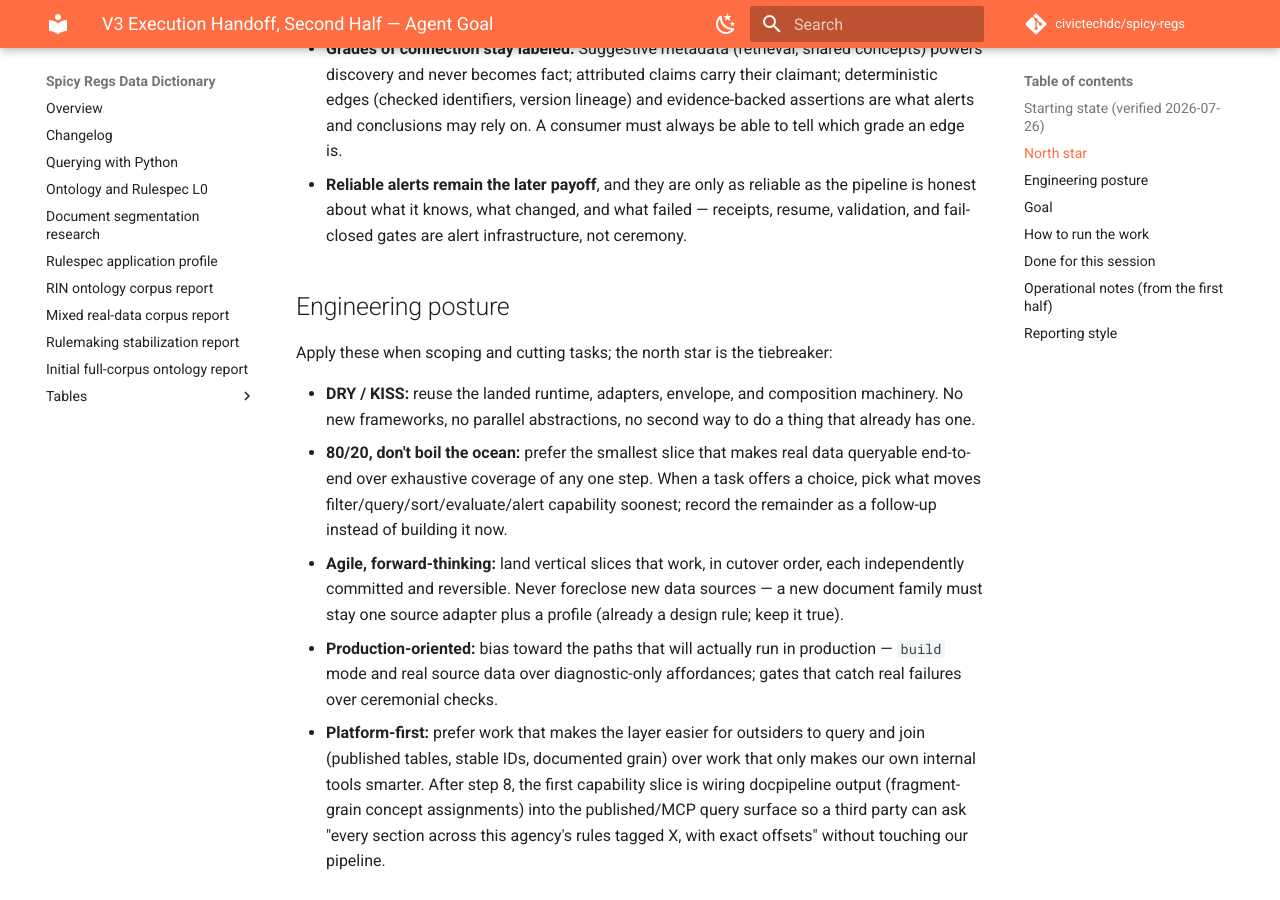
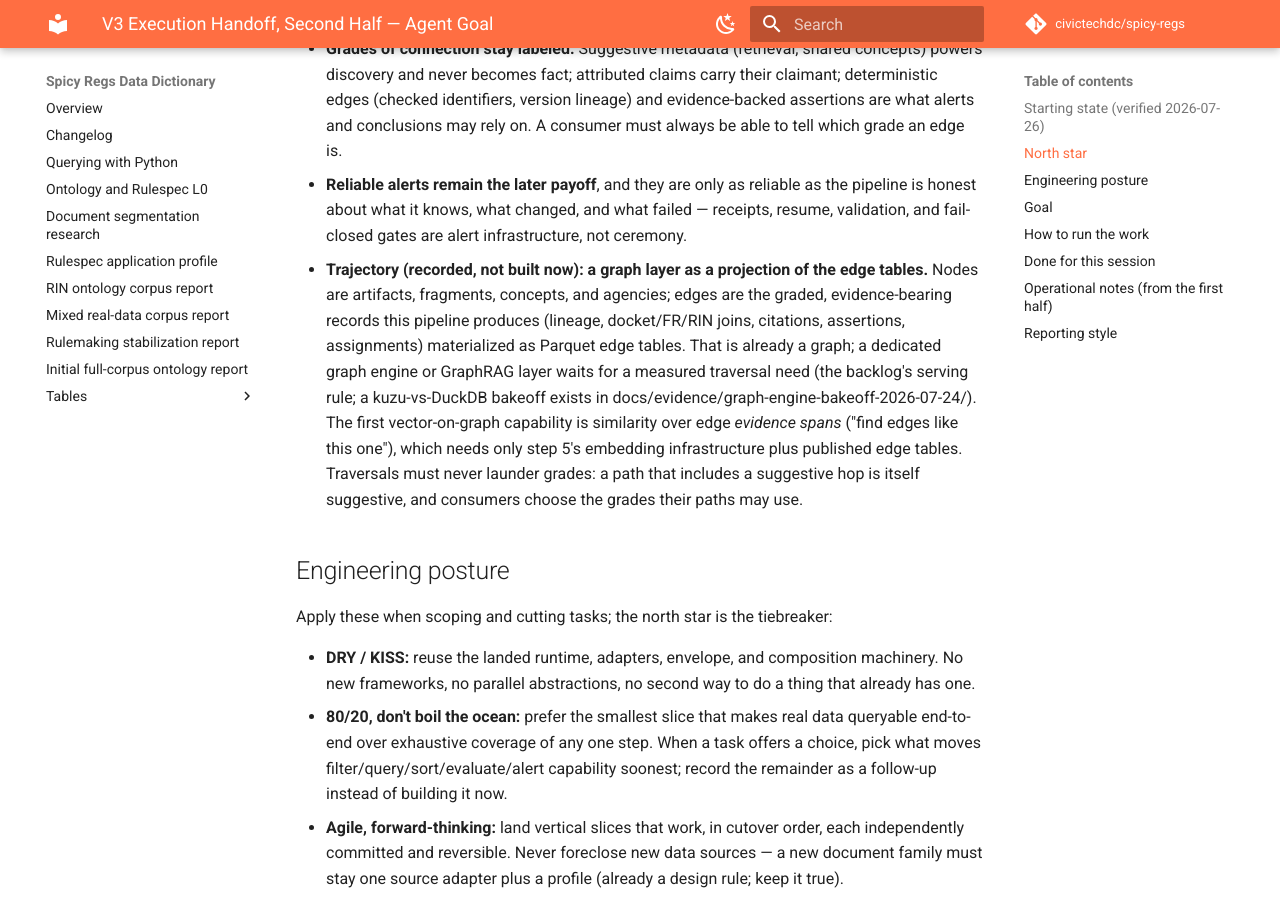
Before and after one commit to civictechdc/spicy-regs, an MkDocs documentation site: the page built from docs/superpowers/specs/2026-07-26-v3-second-half-handoff-agent-goal.md, in a window 1280 px wide and 900 px high, scrolled down 1639 px. Built offline with MkDocs 1.6.1 and Material for MkDocs 9.7.7, drawn with Linux system fonts in a browser that asks for light colours; comment, search, counter and statistics services are not loaded.

Commit message:
docs: record the graph-layer trajectory in the north star
The maintainer's target shape - a graph layer atop the data layer with
vector similarity over edges - is recorded as a projection of the
graded, evidence-bearing edge tables the pipeline already produces:
edges-as-Parquet now, graph engine deferred to measured need (the
kuzu-vs-DuckDB bakeoff evidence exists), edge-evidence-span similarity
as the first vector-on-graph capability, and a grade-laundering rule
for traversals (a path with a suggestive hop is suggestive).

Co-Authored-By: Claude Fable 5 <noreply@anthropic.com>
Claude-Session: https://claude.ai/code/session_01N6oHZVcNaoBtbqkHBNN2V4

```diff
--- a/docs/superpowers/specs/2026-07-26-v3-second-half-handoff-agent-goal.md
+++ b/docs/superpowers/specs/2026-07-26-v3-second-half-handoff-agent-goal.md
@@ -73,6 +73,19 @@ Scope discipline (maintainer, 2026-07-26):
   reliable as the pipeline is honest about what it knows, what changed,
   and what failed — receipts, resume, validation, and fail-closed gates
   are alert infrastructure, not ceremony.
+- **Trajectory (recorded, not built now): a graph layer as a projection
+  of the edge tables.** Nodes are artifacts, fragments, concepts, and
+  agencies; edges are the graded, evidence-bearing records this pipeline
+  produces (lineage, docket/FR/RIN joins, citations, assertions,
+  assignments) materialized as Parquet edge tables. That is already a
+  graph; a dedicated graph engine or GraphRAG layer waits for a measured
+  traversal need (the backlog's serving rule; a kuzu-vs-DuckDB bakeoff
+  exists in docs/evidence/graph-engine-bakeoff-2026-07-24/). The first
+  vector-on-graph capability is similarity over edge *evidence spans*
+  ("find edges like this one"), which needs only step 5's embedding
+  infrastructure plus published edge tables. Traversals must never
+  launder grades: a path that includes a suggestive hop is itself
+  suggestive, and consumers choose the grades their paths may use.
 
 ## Engineering posture
 
```
